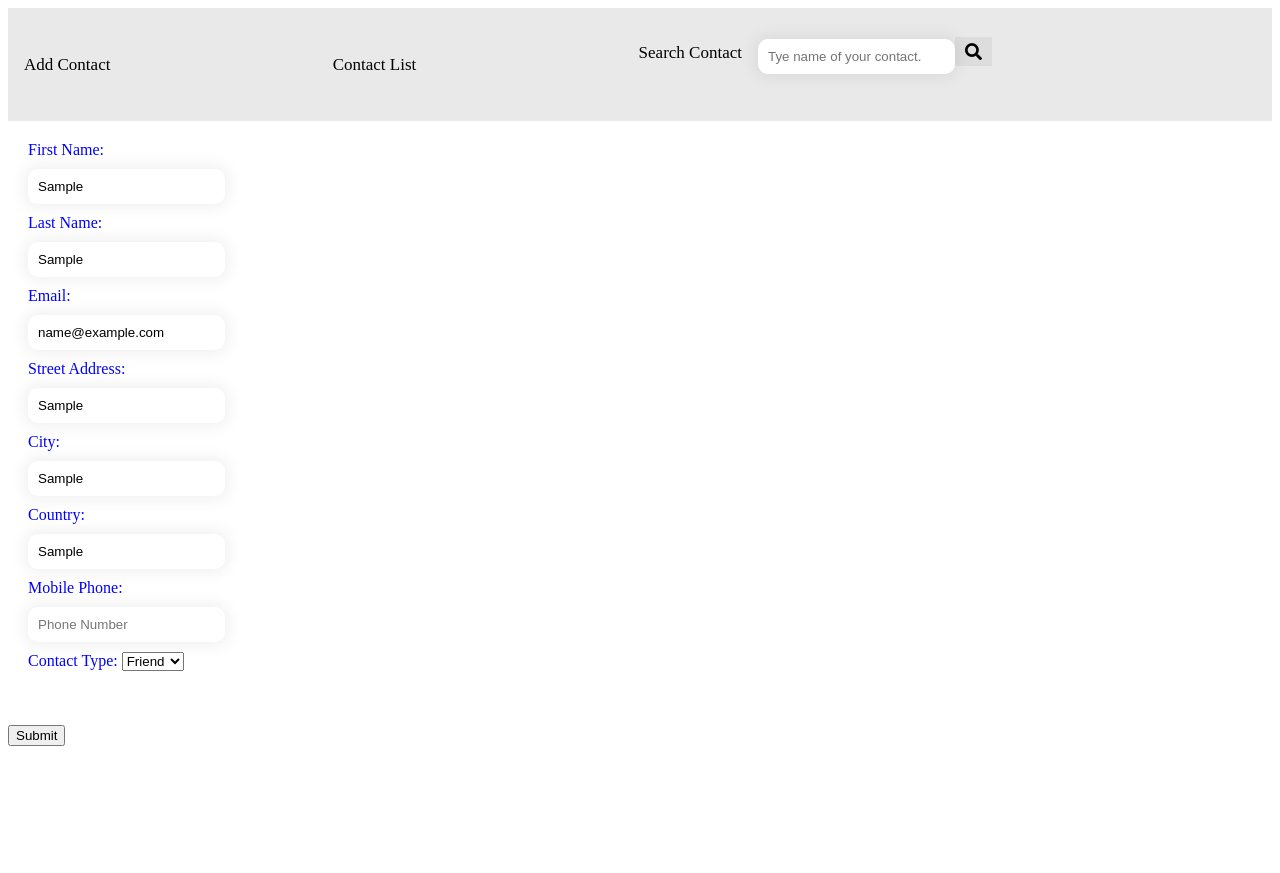
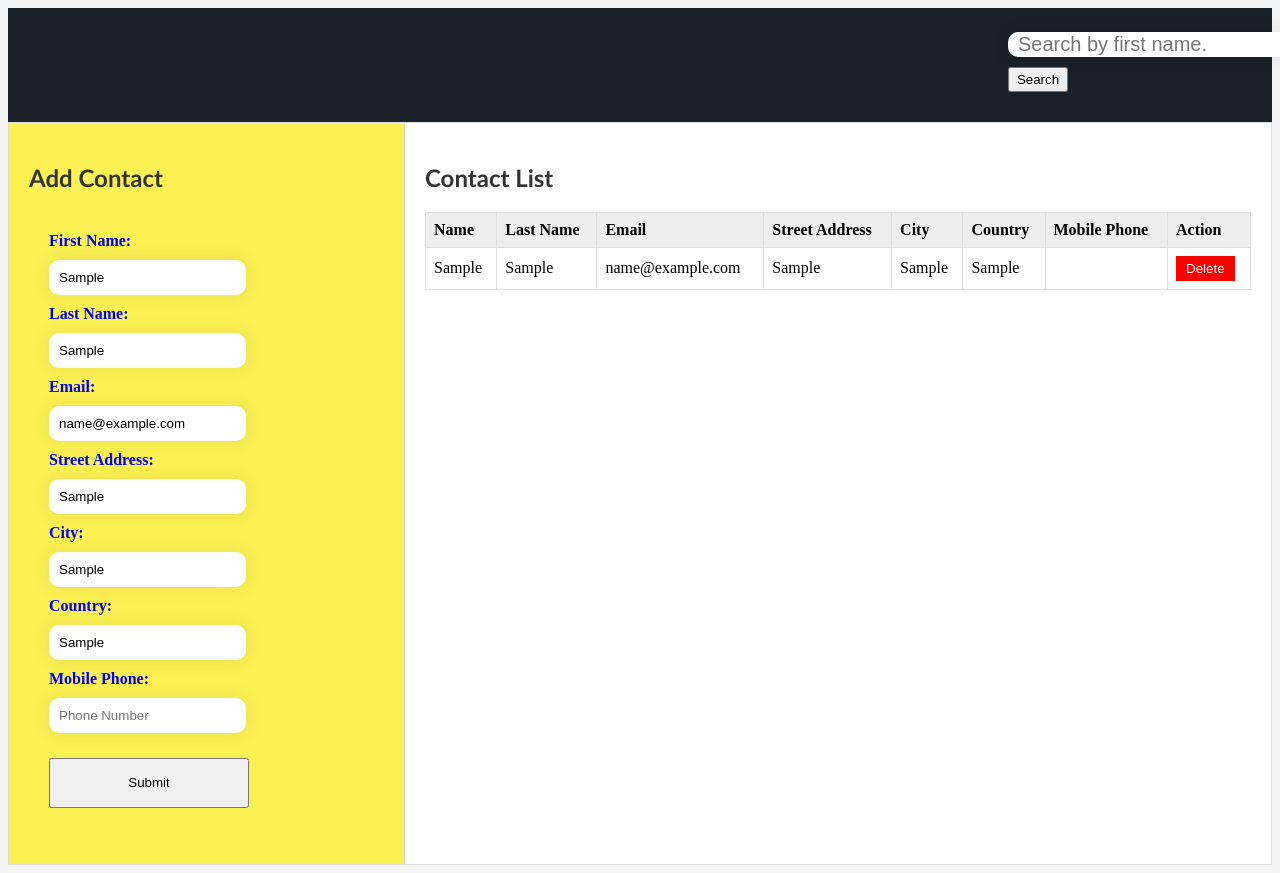
Before and after one commit to cochiloco/codeworks, a plain HTML site: page index.html in a window 1280 px wide. Both pictures are taken after typing "Sample", "Sample", "name@example.com", "Sample", "Sample", "Sample" into the empty fields and a click on the button "Submit". Before the commit the page ends 800 px from the top, so only its background shows below. Drawn offline with nearby package versions, Linux system fonts and the light colour scheme.

Commit message:
Add 1st delivered version, no jQuery

```diff
--- a/index.html
+++ b/index.html
@@ -2,32 +2,27 @@
 <head>
     <meta charset="UTF-8">
     <meta name="viewport" content="width=device-width, initial-scale=1.0">
-    <title>Document</title>
+    <title>The Simplest Address Book</title>
     <link rel="stylesheet" href="styles/styles.css">
-    <link rel="stylesheet" href="https://use.fontawesome.com/releases/v5.8.1/css/all.css">
-    <script type="text/javascript" src="scripts/scripts.js"></script>
+    <script src="https://code.jquery.com/jquery-3.6.0.min.js"></script>
     </head>
 <body>
     <header>
-    <div> <!--Div for NavBar-->
+    <!--Nav for NavBar-->
         <nav class="nav-elements">
-            <ul>
-                <li class="navlink"><a href="">Add Contact</a></li>
-                <li class="navlink"><a href="">Contact List </a></li>
-                <li class="navlink"><a href="">Search Contact </a>
-                    <div class="search-container"> <!--Div for Search for a contact-->
-                        <form action="" >
-                            <input name="search" type="text" placeholder="Tye name of your contact.">
-                            <button type="submit"><i class="fa fa-search"></i></button>
+            <!--Search for NavBar-->
+            <form action="" id="search-form" >
+                <input class="search-container" name="search" type="text" placeholder="Search by first name.">
+                <button type="submit" id="search-button">Search</button>
             </form>
-                    </div>
-                </li>
-            </ul>
         </nav>
-    </div>
-
-    <div> <!--Div for Main Form-->
-        <form action="" class="some-class">
+    </header>
+ <!--Div for parent container Form and Table-->
+    <section class="content-container">
+        <!--Div for Main Form-->
+        <div class="form-container">
+            <h2> Add Contact</h2>
+            <form action="" class="main-form-class" name="main-form" id="main-form">
                 <label for="fname">First Name:</label>
                 <input name="fname" id = "fname" type="text" placeholder="John" required tabindex="1">
                 <label for="lname">Last Name: </label>
@@ -42,22 +37,31 @@
                 <input name="country" id = "country" type="text" placeholder="Country" tabindex="6">
                 <label for="mobile">Mobile Phone: </label>
                 <input name="mobile" id = "mobile" type="text" placeholder="Phone Number" tabindex="7">
-            <div> <!--Div for Contact Type-->
-                <label for="contactType" >Contact Type: </label>
-                <select tabindex='8' >
-                    <option value="friend">Friend</option>
-                    <option value="family">Family</option>
-                    <option value="work">Work</option>
-                </select>
-            </div>
-            <br>
-          </form>
-            <div>
                 <button id="submit" tabindex="9">Submit</button>
-            </div>
             </form>
         </div>
-
-</header>
+     <!-- Table of Contacts -->
+        <div class="table-container">
+            <h2>Contact List</h2>
+            <table id="formDataTable">
+                <thead>
+                    <tr>
+                        <th>Name</th>
+                        <th>Last Name</th>
+                        <th>Email</th>
+                        <th>Street Address</th>
+                        <th>City</th>
+                        <th>Country</th>
+                        <th>Mobile Phone</th>
+                        <th>Action</th>
+                    </tr>
+                </thead>
+                <tbody>
+            <!-- Table rows will be added here -->
+                </tbody>
+            </table>
+        </div>
+    </section>
+<script type="text/javascript" src="scripts/scripts.js"></script>
 </body>
 </html>
--- a/scripts/scripts.js
+++ b/scripts/scripts.js
@@ -1,3 +1,67 @@
-window.onload= function(){
-    alert('test')
+
+//function to capture form data and add new contacts into table
+document.getElementById("main-form").addEventListener("submit", function(event) {
+    // AI assisted to review and understand this 'preventDefault' concept:
+    event.preventDefault();
+    const formData = new FormData(document.getElementById("main-form"));
+    const data={};
+    // Convert FormData to object
+    formData.forEach(function(value, key) {
+        data[key] = value;
+    });
+
+    // Populate table data
+    const tableBody = document.querySelector('#formDataTable tbody');
+    const newRow = document.createElement('tr')
+
+    //AI assisted with the construction of this for lopp to create td's in table
+    for (const field in data) {
+        if (Object.hasOwnProperty.call(data, field)) { //This condition checks if the current property being iterated over (field) is a direct property of the data object
+          const cell = document.createElement("td");
+          cell.textContent = data[field];
+          newRow.appendChild(cell);
+        }
+      }
+
+    //Create a new Delete button with the creation of the row
+    const deleteButtonCell = document.createElement('td');
+    const deleteButton = document.createElement('button');
+    deleteButton.textContent = 'Delete';
+    deleteButton.classList.add('delete-button');
+    deleteButton.addEventListener('click', function() {
+        deleteRow(newRow);
+    });
+    deleteButtonCell.appendChild(deleteButton);
+    newRow.appendChild(deleteButtonCell);
+
+    // Append the new row to the table body
+    tableBody.appendChild(newRow);
+  });
+
+//function to delete the row
+function deleteRow(row) {
+    row.remove(); // Remove the row from the table
 }
+
+//function to Search and clear table
+document.getElementById("search-form").addEventListener("submit", function(event) {
+// Prevent default form submission
+    event.preventDefault();
+
+// Get the search query
+    const searchQuery = document.querySelector('.search-container').value.toLowerCase();
+
+// Get all table rows
+    const rows = document.querySelectorAll('#formDataTable tbody tr');
+// AI assistance required to loop through all rows and hide those that don't match the search query
+    let contactFound = false;
+    rows.forEach(row => {
+        const name = row.querySelector('td:nth-child(1)').textContent.toLowerCase(); // Assuming the name is in the 1st column
+        if (name.includes(searchQuery)) {
+            row.style.display = ''; // Show row if name matches search query
+            contactFound = true;
+        } else {
+            row.style.display = 'none'; // Hide row if name doesn't match search query
+        }
+    });
+});
--- a/styles/styles.css
+++ b/styles/styles.css
@@ -1,79 +1,63 @@
-/*Styles for the nav bar*/
+/*Styles for the nav bar and search*/
 .nav-elements{
-    overflow: hidden;
-    background-color: #e9e9e9;
+  background-color: rgb(25,33,41);
+  padding: 14px 0px 14px 1000px;
 }
 
-.nav-elements a:hover {
-    background-color: #7c5167;
-    color: black;
+.search-container{
+    background-color: #white;
+    height: 25px;
+    font-size: 20px;
 }
 
-  /* Not implemented yet!
-  .nav-elements a.active {
-    background-color: #2196F3;
-    color: white;
-  }
-  */
-
-.nav-elements ul{
-    list-style:none;
-    display:flex;
-    justify-content:space-between;
-    align-items: center;
-    width: 1000px;
-    padding: 5px 0;
+.nav-elements button{
+  height: 25px;
+  width: 60px;
 }
 
-    li > a{
-      text-decoration: none;
-      color:blue;
+/* Styles for content container or main wrapper*/
+.content-container {
+  display: flex;
+  justify-content: space-between;
 }
 
-    .nav-elements a {
-        float: left;
-        display: block;
-        color: black;
-        text-align: center;
-        padding: 14px 16px;
-        text-decoration: none;
-        font-size: 17px;
+/*Styles for the form-container*/
+body {
+  display: flex;
+  flex-direction: column;
+  background-color: #f4f4f4;
+
+}
+.form-container, .table-container {
+  border: 1px solid #ddd;
+  margin-right: 0px;
+  padding: 20px;
+  background-color: #ffffff;
   }
 
-.nav-elements .search-container{
-    float: right;
+.form-container {
+  width: 30%;
+  background-color: #fcf152;
 }
 
-.nav-elements .search-container button {
-    float: right;
-    padding: 6px 10px;
-    margin-top: 8px;
-    margin-right: 16px;
-    background: #ddd;
-    font-size: 17px;
-    border: none;
-    cursor: pointer;
-  }
-
-  .nav-elements .search-container button:hover {
-    background: #ccc;
-  }
-
-/*Styles for the form*/
-.some-class {
+.main-form-class {
     width:200px;
     padding:20px;
     color: blue;
     box-sizing:border-box;
+    font-weight: bold;
   }
-
+.main-form-class #submit{
+  margin-top: 15px;
+  height: 50px;
+  width: 200px;
+}
 input{
     padding:10px;
     margin:10px 0;
     border: 0;
     border-radius:10px;
     box-shadow:0 0 15px 4px rgba(0,0,0,0.06);
-
   }
 
 input:focus {
@@ -81,16 +65,35 @@
     border-color: #000;
   }
 
-  .button {
-/*move default*/
-    appearance:none;
-    -webkit-appearance:none;
-/* usual styles */
-    padding:10px;
-    border:none;
-    background-color:#3F51B5;
-    color:#fff;
-    font-weight:600;
-    border-radius:5px;
-    width:100%;
+/*Styles for the Contact Table*/
+.table-container {
+    width: 70%;
 }
+h2 {
+    color: #333;
+    font-family: 'Gill Sans', 'Gill Sans MT', Calibri, 'Trebuchet MS', sans-serif;
+}
+/* Styling for table */
+table {
+    width: 100%;
+    border-collapse: collapse;
+}
+th, td {
+    border: 1px solid #ddd;
+    padding: 8px;
+    text-align: left;
+}
+th {
+    background-color: #eee;
+}
+
+.delete-button {
+  background-color: #ff0000;
+  color: #ffffff;
+  border: none;
+  padding: 5px 10px;
+  cursor: pointer;
+}
+.delete-button:hover {
+  background-color: #cc0000;
+}
```
Lines whose indentation alone changed are shown as unchanged.
